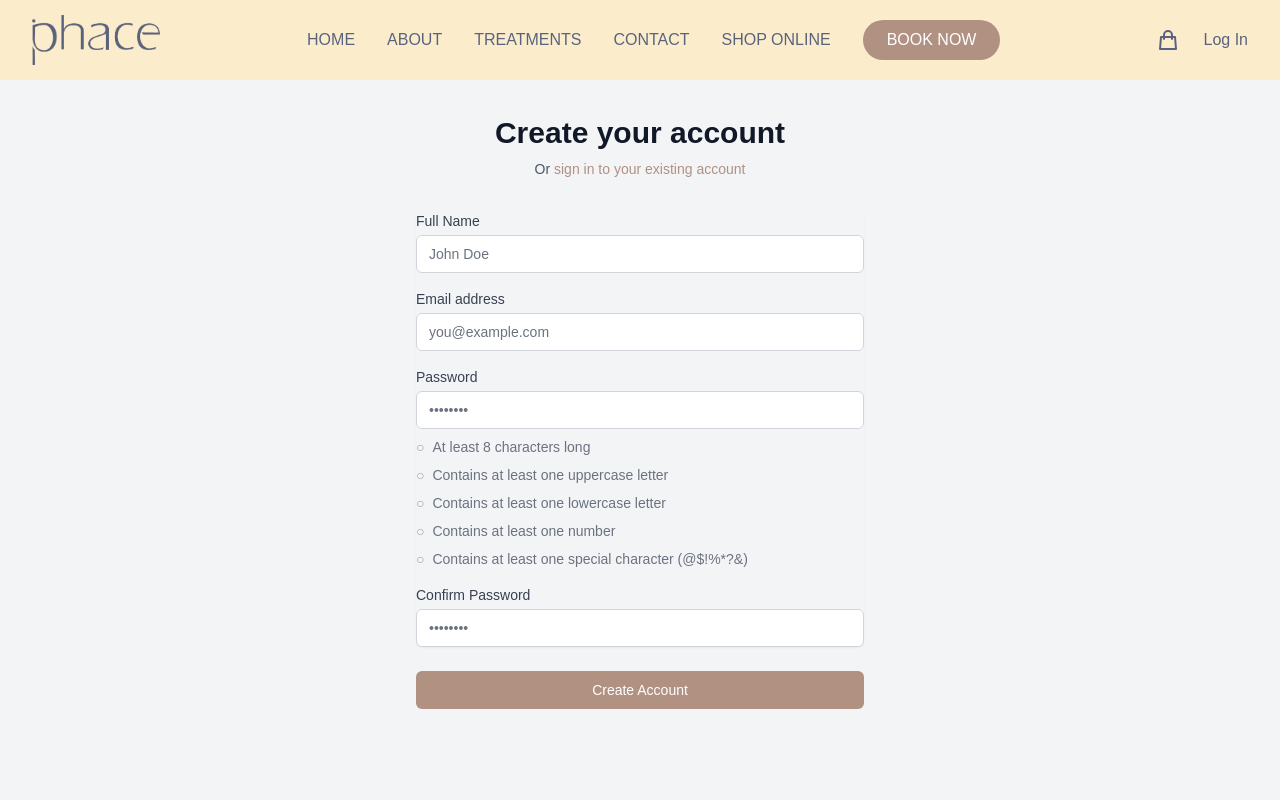
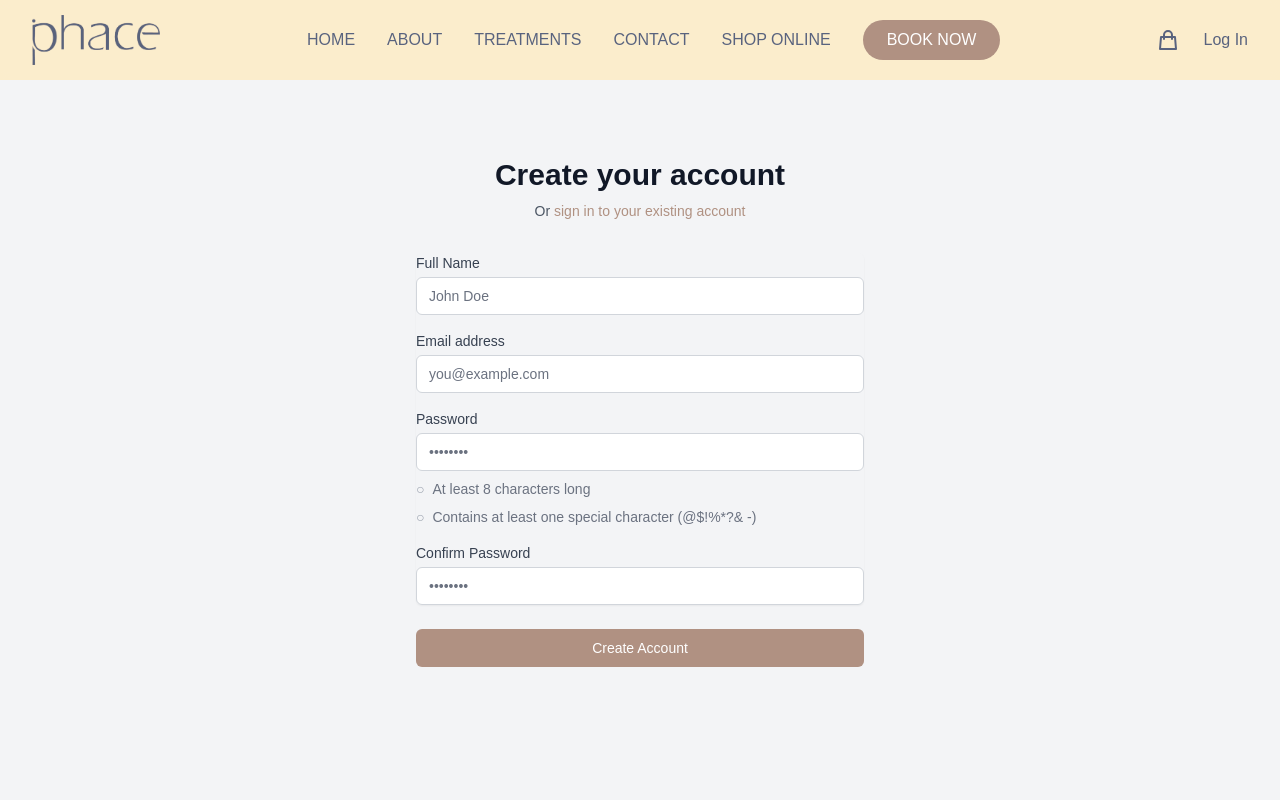
Before and after one commit to masonym/phace-website, a Next.js app: page /signup in a window 1280 px wide. Shown: the top 800 px of the page. Built offline with nearby package versions, Linux system fonts and the light colour scheme.

Commit message:
modify password requirements

```diff
--- a/infrastructure/lib/phace-stack.ts
+++ b/infrastructure/lib/phace-stack.ts
@@ -140,9 +140,9 @@ export class PhaceStack extends Stack {
             },
             passwordPolicy: {
                 minLength: 8,
-                requireLowercase: true,
-                requireUppercase: true,
-                requireDigits: true,
+                requireLowercase: false,
+                requireUppercase: false,
+                requireDigits: false,
                 requireSymbols: true,
             },
             accountRecovery: cognito.AccountRecovery.EMAIL_ONLY,
--- a/src/app/reset-password/page.tsx
+++ b/src/app/reset-password/page.tsx
@@ -17,24 +17,9 @@ const passwordRequirements: PasswordRequirement[] = [
     validator: (password) => password.length >= 8,
   },
   {
-    id: 'uppercase',
-    label: 'Contains at least one uppercase letter',
-    validator: (password) => /[A-Z]/.test(password),
-  },
-  {
-    id: 'lowercase',
-    label: 'Contains at least one lowercase letter',
-    validator: (password) => /[a-z]/.test(password),
-  },
-  {
-    id: 'number',
-    label: 'Contains at least one number',
-    validator: (password) => /\d/.test(password),
-  },
-  {
     id: 'special',
-    label: 'Contains at least one special character (@$!%*?&)',
-    validator: (password) => /[@$!%*?&]/.test(password),
+    label: 'Contains at least one special character (@$!%*?& -)',
+    validator: (password) => /[@$!%*?&\s-]/.test(password),
   },
 ];
 
--- a/src/app/signup/page.tsx
+++ b/src/app/signup/page.tsx
@@ -25,24 +25,9 @@ const passwordRequirements: PasswordRequirement[] = [
     validator: (password) => password.length >= 8,
   },
   {
-    id: 'uppercase',
-    label: 'Contains at least one uppercase letter',
-    validator: (password) => /[A-Z]/.test(password),
-  },
-  {
-    id: 'lowercase',
-    label: 'Contains at least one lowercase letter',
-    validator: (password) => /[a-z]/.test(password),
-  },
-  {
-    id: 'number',
-    label: 'Contains at least one number',
-    validator: (password) => /\d/.test(password),
-  },
-  {
     id: 'special',
-    label: 'Contains at least one special character (@$!%*?&)',
-    validator: (password) => /[@$!%*?&]/.test(password),
+    label: 'Contains at least one special character (@$!%*?& -)',
+    validator: (password) => /[@$!%*?&\s-]/.test(password),
   },
 ];
 
```
